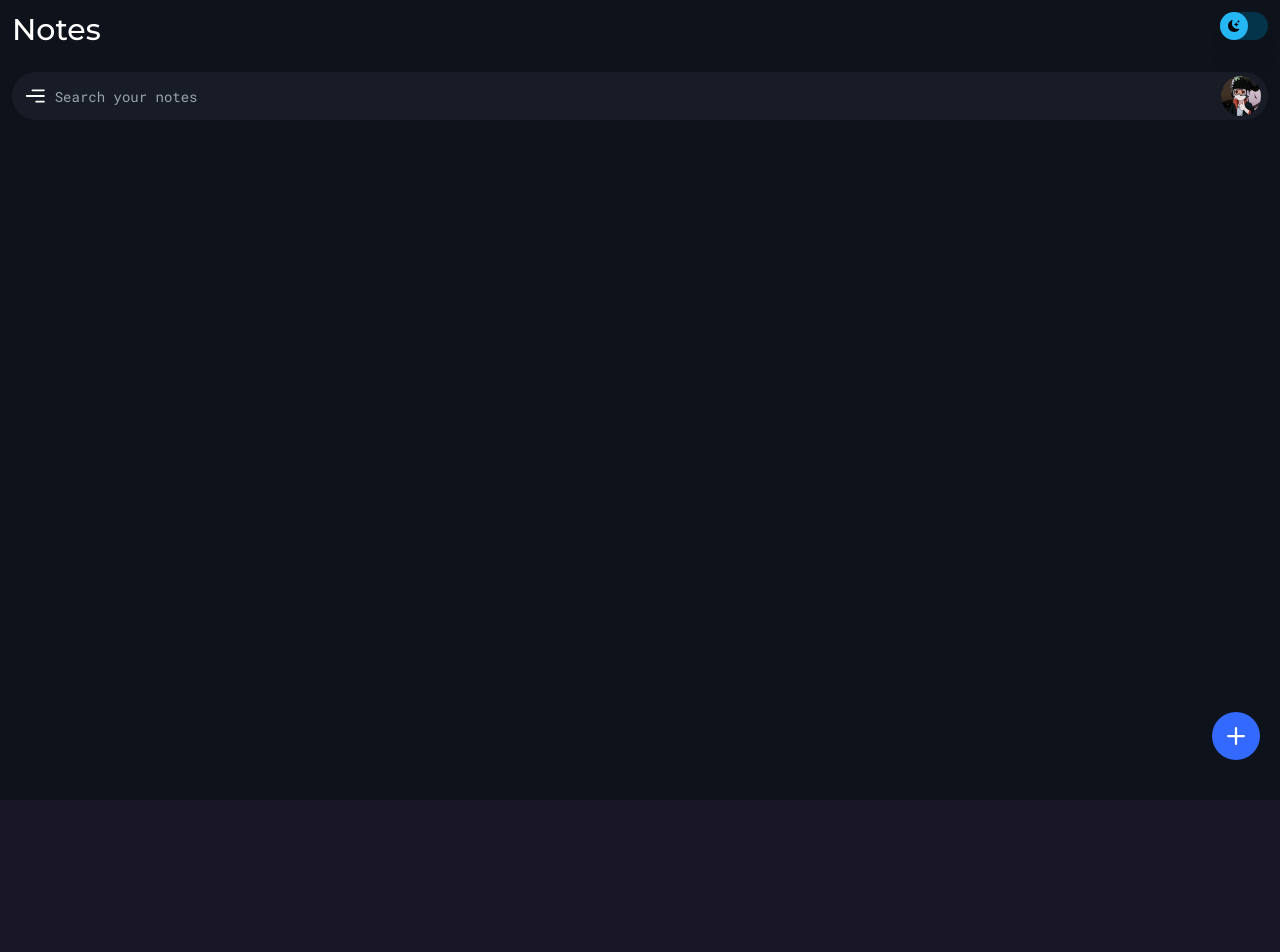
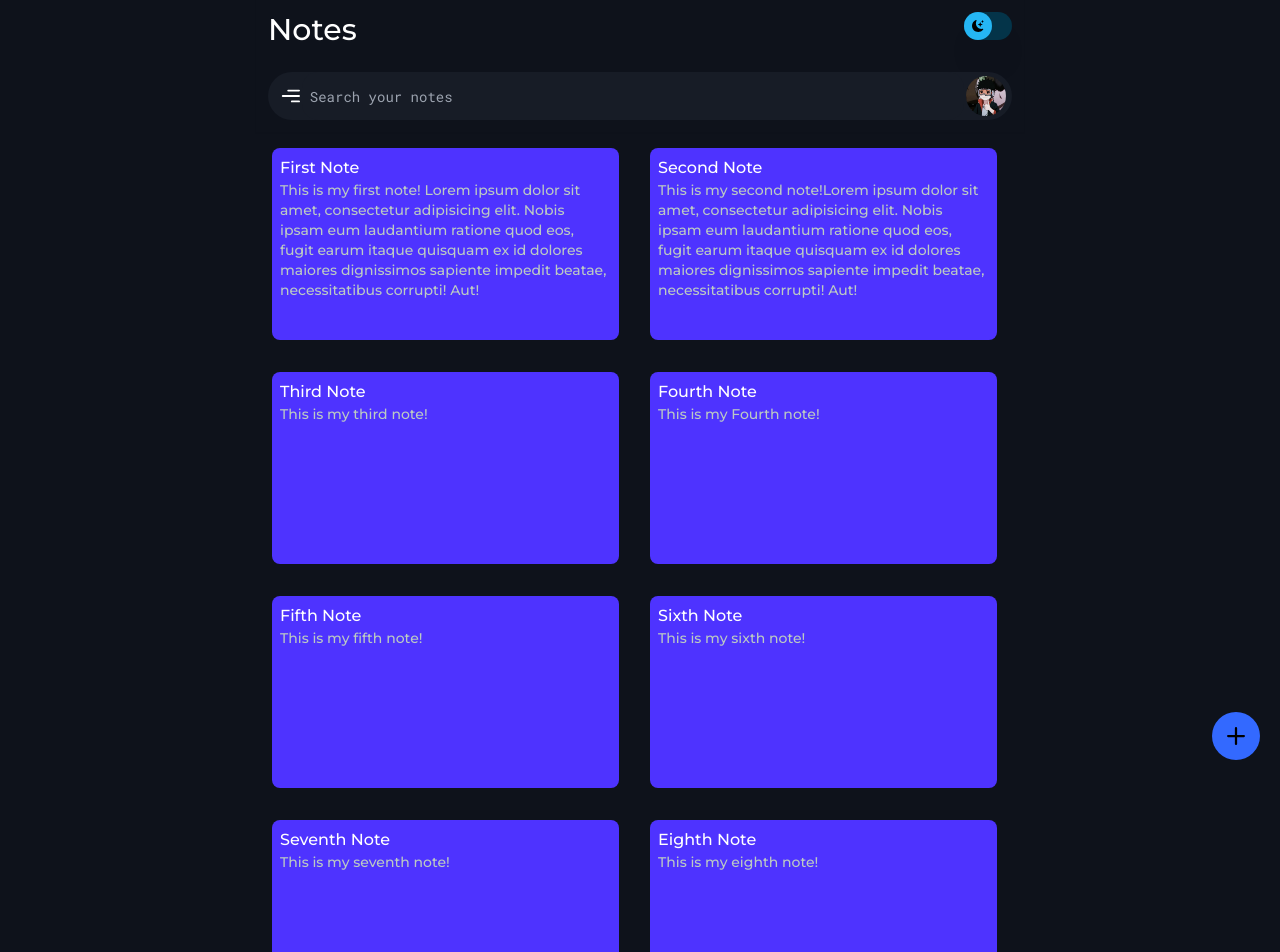
Before and after one commit to poudelsanchit/Notes, a React (Vite) app: page / in a window 1280 px wide. Shown: the top 952 px of the page. Before the commit the page ends 800 px from the top, so only its background shows below. Built offline with nearby package versions, Linux system fonts and the light colour scheme.

Commit message:
feat: :sparkles: Notes page

```diff
--- a/package.json
+++ b/package.json
@@ -11,9 +11,11 @@
   },
   "dependencies": {
     "classnames": "^2.3.2",
+    "nanoid": "^5.0.1",
     "react": "^18.2.0",
     "react-dom": "^18.2.0",
-    "react-icons": "^4.11.0"
+    "react-icons": "^4.11.0",
+    "react-router-dom": "^6.16.0"
   },
   "devDependencies": {
     "@types/react": "^18.2.15",
--- a/src/App.jsx
+++ b/src/App.jsx
@@ -1,14 +1,26 @@
+import { Route, Routes } from "react-router-dom"
 import FloatingActionButton from "./Components/FloatingActionButton"
 import Header from "./Components/Header"
+import Notes from "./Pages/Notes"
+import AddNotes from "./Pages/AddNotes"
 
 function App() {
 
   return (
     <>
-     <div className='bg-primary w-full h-screen text text-text-primary'>
-  <Header/>
-  <FloatingActionButton/>
+     <div className='bg-primary w-full h-screen text text-text-primary  flex justify-center'>
+      <div className="w-full md:w-3/5">
+      <Routes>
+      <Route index element={<Notes />} />
+      <Route path="/addnote" element={<AddNotes/>}/>
+      </Routes>
+
+      </div>
+
      </div>
+
+     <FloatingActionButton />
+
     </>
   )
 }
--- a/src/Components/FloatingActionButton.jsx
+++ b/src/Components/FloatingActionButton.jsx
@@ -1,10 +1,14 @@
 import React from 'react'
 import {BsPlus} from 'react-icons/bs'
+import { Link } from "react-router-dom";
+
 const FloatingActionButton = () => {
   return (
+    <Link to='/addnote'>
     <div className='h-12 w-12 rounded-full flex items-center justify-center bg-[#3369ff] fixed right-5 bottom-10 hover:bg-[#3358ff]  cursor-pointer'>
         <BsPlus className='text-4xl'/>
     </div>
+    </Link>
   )
 }
 
--- /dev/null
+++ b/src/Components/NoteItem.jsx
@@ -0,0 +1,18 @@
+import React from 'react'
+
+const NoteItem = ({note_title,note_text,note_date}) => {
+  return (
+
+    <div className='h-48 w-11/12 rounded-lg p-2 bg-[#4E33FF] m-4 font-Montserrat font-medium flex  flex-col'>
+        <div>
+        {note_title}
+
+        </div>
+        <div className='text-[#bccac3] text-sm overflow-auto'>
+            {note_text}
+        </div>
+    </div>
+  )
+}
+
+export default NoteItem
--- /dev/null
+++ b/src/Pages/AddNotes.jsx
@@ -0,0 +1,20 @@
+import React from 'react'
+import {IoChevronBack,IoCheckmarkDoneCircleOutline} from 'react-icons/io5'
+import { Link } from 'react-router-dom'
+const AddNotes = () => {
+  return (
+    <div className='p-3 flex flex-col'>
+        <div className='flex justify-between text-2xl'>
+            <IoChevronBack/>
+          <IoCheckmarkDoneCircleOutline/>
+        </div>
+        <div className='mt-5 font-Roboto font-bold text-2xl'>
+            <div>Design Principles</div>
+            <div className='text-xs text-[#a2a7b5] font-light'>Sun,10:24 | 4096 characters</div>
+            <div className='text-sm pt-3 font-normal text-[#e6dbdb]'>Lorem ipsum dolor sit amet consectetur adipisicing elit. Vel impedit doloribus, quo quaerat quisquam tempore inventore molestiae modi reiciendis error laudantium ipsa praesentium cupiditate voluptatum, facere eius atque et alias.</div>
+        </div>
+    </div>
+  )
+}
+
+export default AddNotes
--- /dev/null
+++ b/src/Pages/Notes.jsx
@@ -0,0 +1,72 @@
+import React, { useState } from 'react'
+import Header from '../Components/Header'
+import { nanoid  } from 'nanoid';
+import NoteItem from '../Components/NoteItem';
+const Notes = () => {
+    const [notes, setNotes] = useState([
+		{
+			id: nanoid(),
+            title:'First Note',
+			text: 'This is my first note!  Lorem ipsum dolor sit amet, consectetur adipisicing elit. Nobis ipsam eum laudantium ratione quod eos, fugit earum itaque quisquam ex id dolores maiores dignissimos sapiente impedit beatae, necessitatibus corrupti! Aut!',
+			date: '15/04/2021',
+		},
+
+		{
+			id: nanoid(),
+            title:'Second Note',
+			text: 'This is my second note!Lorem ipsum dolor sit amet, consectetur adipisicing elit. Nobis ipsam eum laudantium ratione quod eos, fugit earum itaque quisquam ex id dolores maiores dignissimos sapiente impedit beatae, necessitatibus corrupti! Aut!',
+			date: '21/04/2021',
+		},
+		{
+			id: nanoid(),
+            title:'Third Note',
+			text: 'This is my third note!',
+			date: '28/04/2021',
+		},
+		{
+			id: nanoid(),
+            title:'Fourth Note',
+			text: 'This is my Fourth note!',
+			date: '30/04/2021',
+		},{
+			id: nanoid(),
+            title:'Fifth Note',
+			text: 'This is my fifth note!',
+			date: '15/04/2021',
+		},
+		{
+			id: nanoid(),
+            title:'Sixth Note',
+			text: 'This is my sixth note!',
+			date: '21/04/2021',
+		},
+		{
+			id: nanoid(),
+            title:'Seventh Note',
+			text: 'This is my seventh note!',
+			date: '28/04/2021',
+		},
+		{
+			id: nanoid(),
+            title:'Eighth Note',
+			text: 'This is my eighth note!',
+			date: '30/04/2021',
+		},
+	]);
+  return (
+    <div className='text-text-primary'>
+              <Header/>
+              <div className='grid grid-cols-2 mr-3'>
+              {
+               notes.map((notes)=>(
+                <NoteItem note_text={notes.text} note_title={notes.title} note_date={notes.date}/>
+               ))
+              }
+              </div>
+
+
+    </div>
+  )
+}
+
+export default Notes
--- a/src/index.css
+++ b/src/index.css
@@ -10,7 +10,7 @@
 
   html {
     overflow-x: hidden;
-    background-color: #191627;
+    background-color: #0e121b;
 
   }
 
--- a/src/main.jsx
+++ b/src/main.jsx
@@ -2,9 +2,12 @@ import React from 'react'
 import ReactDOM from 'react-dom/client'
 import App from './App.jsx'
 import './index.css'
+import { BrowserRouter } from 'react-router-dom'
 
 ReactDOM.createRoot(document.getElementById('root')).render(
   <React.StrictMode>
+    <BrowserRouter>
     <App  />
+    </BrowserRouter>
   </React.StrictMode>,
 )
```
Also changed, not shown: 1 other file (tests, documents, lock files or other folders).
